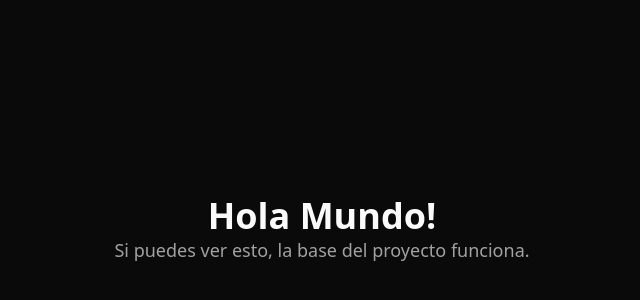
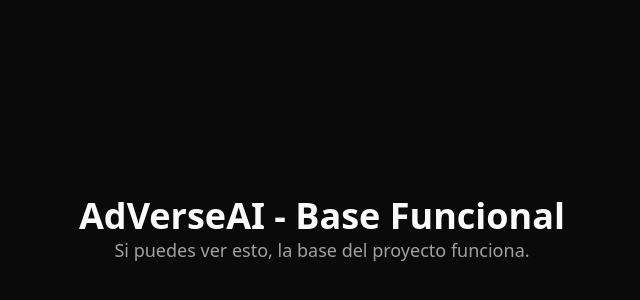
Before and after one commit to Nexhora/AdversAI-Seguro, a Next.js app: page / in a window 1280 px wide. Shown: the part 170-470 px from the top of the page, without its empty margins (318-958 px from the left). Built offline with nearby package versions, Linux system fonts and the light colour scheme.

Commit message:
el  error contin ua firme como u soldado y ya no me doy cuenta por donde

```diff
--- a/package.json
+++ b/package.json
@@ -3,7 +3,7 @@
   "version": "0.1.0",
   "private": true,
   "scripts": {
-    "dev": "next dev --port 9003 --hostname 0.0.0.0",
+    "dev": "next dev",
     "build": "next build",
     "start": "next start"
   },
--- a/src/app/page.tsx
+++ b/src/app/page.tsx
@@ -1,7 +1,7 @@
 export default function HomePage() {
   return (
     <main className="flex min-h-screen flex-col items-center justify-center">
-      <h1 className="text-4xl font-bold">Hola Mundo!</h1>
+      <h1 className="text-4xl font-bold">AdVerseAI - Base Funcional</h1>
       <p className="text-lg text-muted-foreground">Si puedes ver esto, la base del proyecto funciona.</p>
     </main>
   );
--- a/tailwind.config.js
+++ b/tailwind.config.js
@@ -2,8 +2,12 @@
 module.exports = {
   darkMode: ["class"],
   content: [
-    './components/**/*.{js,ts,jsx,tsx}',
-    './src/**/*.{js,ts,jsx,tsx}',
+    './app/**/*.{js,ts,jsx,tsx,mdx}',
+    './pages/**/*.{js,ts,jsx,tsx,mdx}',
+    './components/**/*.{js,ts,jsx,tsx,mdx}',
+
+    // Or if using `src` directory:
+    './src/**/*.{js,ts,jsx,tsx,mdx}',
 	],
   prefix: "",
   theme: {
```
